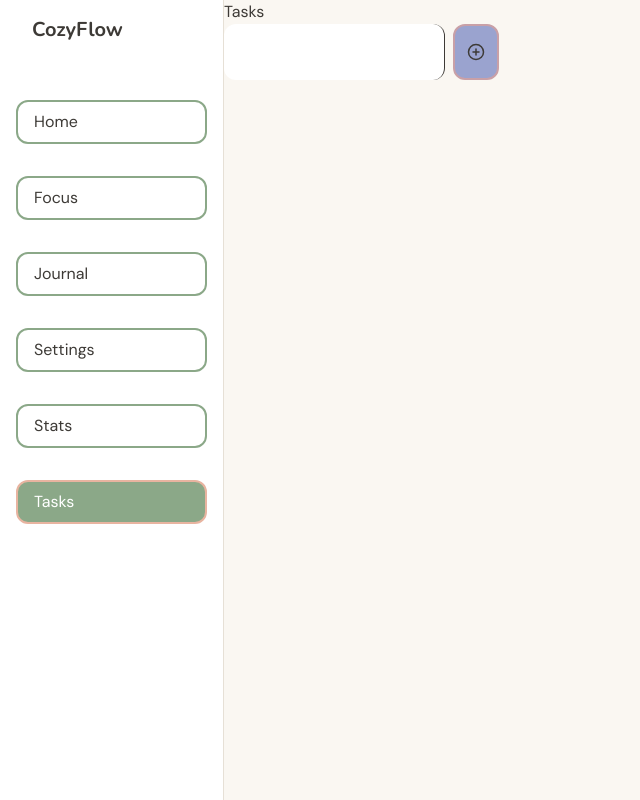
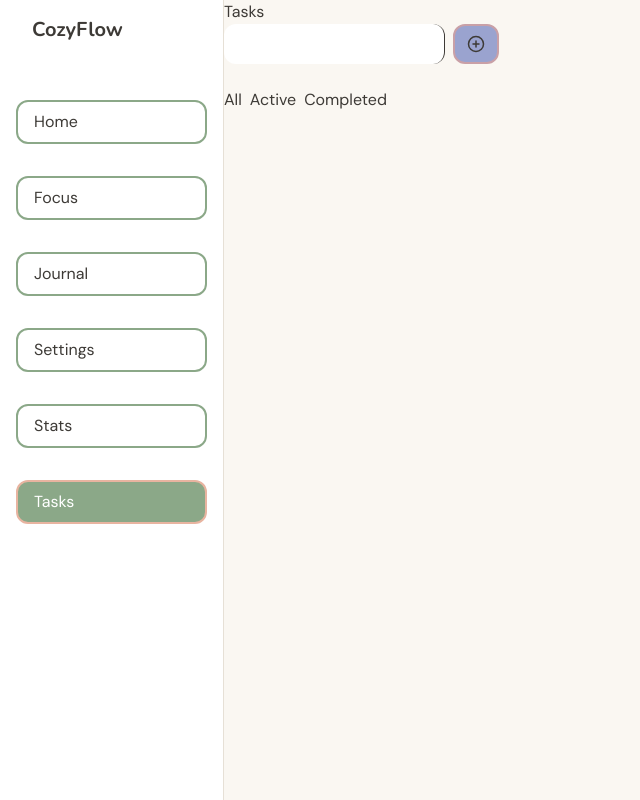
Before and after one commit to ShoonLae04/CozyFLow, a React (Vite) app: page /tasks in a window 1280 px wide. Shown: the whole page, without its empty margins (0-640 px from the left). Built offline with nearby package versions, Linux system fonts and the light colour scheme.

Commit message:
adding the toggle checkbox and filter

```diff
--- a/src/components/Layout.jsx
+++ b/src/components/Layout.jsx
@@ -11,7 +11,7 @@ function Layout(){
         <div className="flex min-h-screen">
 
             <nav className="flex flex-col p-4 w-56 gap-8 bg-surface border-r border-line">
-                <p className = "font-heading text-xl font-semibold mb-6 px-4"> CozyFlow</p>
+                <h1 className = "font-heading text-xl font-semibold mb-6 px-4"> CozyFlow</h1>
                 <NavLink to="/" end className= {linkClass}>Home</NavLink>
                 <NavLink to="/focus" className= {linkClass}>Focus</NavLink>
                 <NavLink to="/journal"className= {linkClass}>Journal</NavLink>
--- a/src/pages/Tasks.jsx
+++ b/src/pages/Tasks.jsx
@@ -5,6 +5,7 @@ import {CirclePlus } from "lucide-react";
 function Tasks() {
   const [task, setTask] = useState("");
   const [list, setList] = useState([]);
+  const [filter, setFilter] = useState("all");
 
   function handleSubmit(e){
     e.preventDefault();
@@ -15,7 +16,7 @@ function Tasks() {
       id:crypto.randomUUID(),
       title:task.trim(),
       status:"active",
-
+      completedDate: null
     };
     setList([newTask, ...list]);
     setTask("");
@@ -28,22 +29,67 @@ function Tasks() {
       a.id!== id
       ))
   }
+
+  function toggleTask(id){
+    setList(prev => prev.map(item=> {
+
+      if (item.id !== id) return item;
+      const nextStatus = item.status === "active"? "completed" : "active";
+      const nextDate = nextStatus === "completed" ?  new Date().toISOString() : null ;
+
+      return { ...item, status: nextStatus, completedDate: nextDate };
+
+    }));
+
+  }
+  const visibleTasks = list.filter((item)=> {
+    if (filter === "active") return item.status === "active";
+    if(filter === "completed") return item.status === "completed";
+    return item.status === "all";
+
+  });
+
   return (
     <div className="tasks">
       <h1> Tasks </h1>
       <form onSubmit={handleSubmit} className="flex gap-2 mb-6">
-        <input className="rounded-xl  border-r p-4 bg-surface "
+        <input className="rounded-xl  border-r px-4 py-2 bg-surface "
         value={task}
         onChange={e=> setTask (e.target.value) }/>
         <button type="submit" className="rounded-xl px-3 py-1 text-sm bg-periwinkle text-ink border-2 border-dustyrose hover:bg-dustyblue hover:text-white hover:border-dustyrose transition duration-300 ease-in-out hover:scale-105 hover:shadow-lg"><CirclePlus size={18}/></button>
 
       </form>
-      <ul className="flex flex-col gap-3">
-        {list.map((item) => (
+      <div className=" flex gap-2 mb-4">
+        <button onClick={()=> setFilter("all")}>All</button>
+        <button onClick={()=> setFilter ("active") }>Active</button>
+        <button onClick={()=> setFilter ("completed") }>Completed</button>
+
+
+      </div>
+
+
+
+      <ul className="flex flex-col justify-between items-center gap-3">
+        {visibleTasks.map((item) => (
           <li key={item.id} className="flex justify-between items-center rounded-xl border   p-4 bg-surface text-ink ">
-            {item.title}<button  className="rounded-xl px-3 py-1 text-sm bg-honey/40 text-slateblue border-2 border-dustyrose hover:bg-honey hover:text-white hover:border-dustyrose transition duration-300 ease-in-out hover:scale-105 hover:shadow-lg" onClick={() => handleDelete(item.id)}
+            <div className="flex items-center gap-3">
+              <input
+                type ="checkbox"
+                checked={item.status === "completed"}
+                onChange = {()=> toggleTask(item.id)}
+              />
+              <span className={item.status === "completed" ? "line-through opacity-60" : ""}>
+                {item.title}
+              </span>
 
-              ><Trash size={18} /></button>
+            </div>
+
+            <button  className="rounded-xl px-3 py-1 text-sm bg-honey/40 text-slateblue border-2 border-dustyrose hover:bg-honey hover:text-white hover:border-dustyrose transition duration-300 ease-in-out hover:scale-105 hover:shadow-lg"
+             onClick={() => handleDelete(item.id)}>
+            <Trash size={18} />
+            </button>
+
+
           </li>
 
         ))}
```
